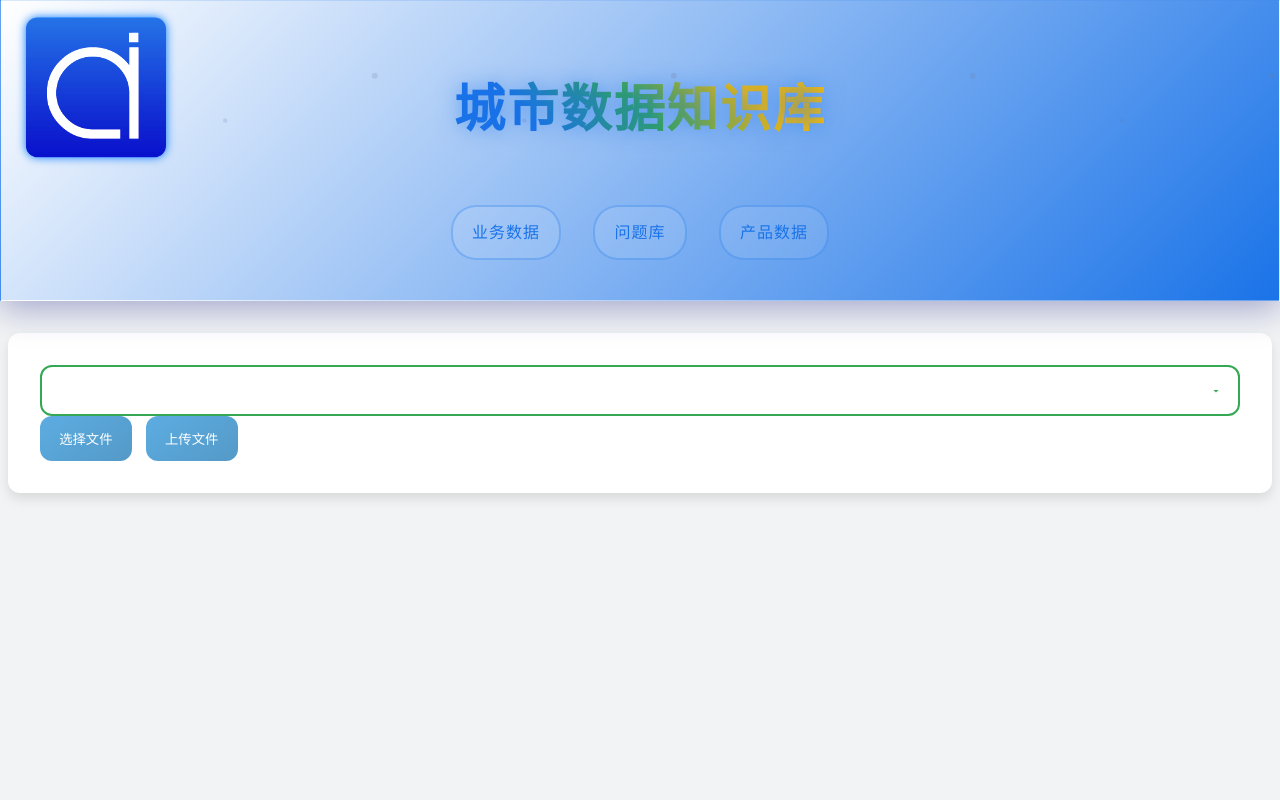
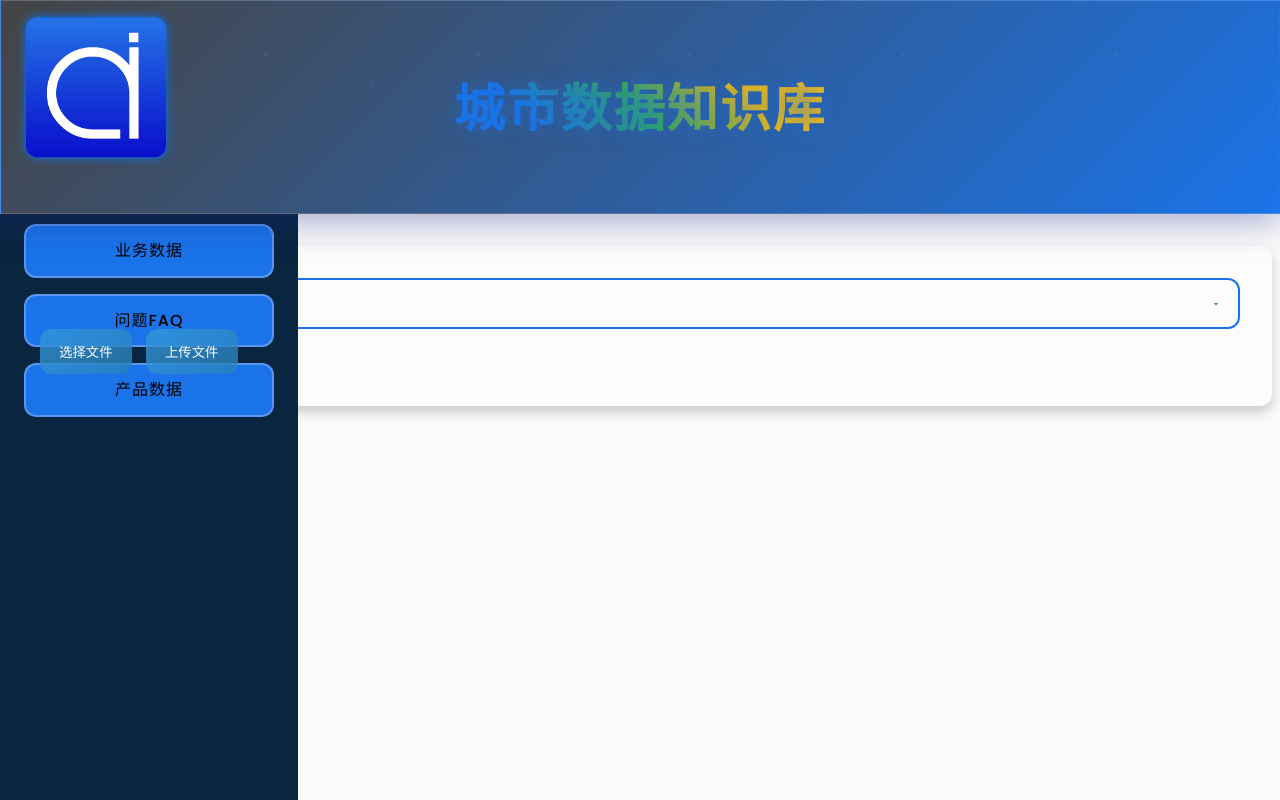
Before and after one commit to zhiqie/Knowledge-Base, a plain HTML site: page index.html in a window 1280 px wide. Drawn offline with Linux system fonts and the light colour scheme; no server answers.

Commit message:
修改整体样式，修改动态文件地址

```diff
--- a/style.css
+++ b/css_1/style.css
@@ -1,23 +1,53 @@
 /* 全局变量 */
 :root {
-  --primary-color: #1a73e8;
-  --secondary-color: #34a853;
-  --accent-color: #fbbc05;
-  --text-color: #000000; /* 修改主题字颜色为黑色 */
-  --bg-color: #f1f3f4;
+  --primary-color: #0A2540; /* 深天蓝色 */
+  --secondary-color: #1A73E8; /* 亮天蓝 */
+  --accent-color: #34A853; /* 绿色 */
+  --text-color: #000000; /* 亮灰 */
+  --bg-color: #fafafa; /* 深蓝灰背景 */
   --border-radius: 12px;
   --box-shadow: 0 4px 20px rgba(0,0,0,0.1);
-  --gradient-pos: 25% 50%;
-  --header-bg: linear-gradient(135deg, #ffffff, #1a73e8);
+  --header-bg: linear-gradient(135deg, #464444, #1A73E8);
   --nav-bg: rgba(255, 255, 255, 0.1);
   --nav-hover-bg: rgba(255, 255, 255, 0.2);
-  --nav-hover-shadow: 0 8px 20px rgba(0,0,0,0.2);
-  --btn-bg: linear-gradient(145deg, rgba(255, 255, 255, 0.8) 0%, rgba(26, 115, 232, 0.8) 100%);
+  --btn-bg: linear-gradient(145deg, rgba(26, 115, 232, 0.8) 0%, rgba(52, 152, 219, 0.8) 100%);
   --btn-hover-bg: #2980b9;
-  --card-bg: #ffffff;
-  --card-shadow: 0 6px 12px rgba(0, 0, 0, 0.1);
-  --card-hover-shadow: 0 12px 24px rgba(0, 0, 0, 0.2);
+  --card-bg: #fcfcfc;
+  --card-shadow: 0 6px 12px rgba(14, 14, 14, 0.2);
 }
+
+/* 左侧导航栏 */
+.sidebar {
+  width: 250px;
+  background: var(--primary-color);
+  padding: 1.5rem;
+  color: var(--text-color);
+  min-height: 100vh;
+  position: fixed;
+  top: 160px;
+  left: 0;
+  display: flex;
+  flex-direction: column;
+}
+.sidebar nav {
+  margin-top: 1.5rem;
+}
+.sidebar nav a {
+  display: block;
+  margin: 1rem 0;
+  padding: 0.75rem;
+  border-radius: var(--border-radius);
+  text-decoration: none;
+  color: var(--light-color);
+  background: var(--secondary-color);
+  text-align: center;
+  transition: background var(--transition), transform var(--transition);
+}
+.sidebar nav a:hover {
+  background: var(--accent-color);
+  transform: scale(1.05);
+}
+
 
 /* 基础样式 */
 body {
@@ -94,10 +124,10 @@ nav a {
   font-weight: 500;
   letter-spacing: 1px;
   padding: 1rem 2rem;
-  border: 2px solid rgba(26, 115, 232, 0.3);
+  border: 2px solid rgba(232, 236, 241, 0.3);
   border-radius: 25px;
   background: var(--nav-bg);
-  color: #202124;
+  color: #f8f9fc;
   transition: all 0.4s cubic-bezier(0.68, -0.55, 0.265, 1.55);
   text-decoration: none;
   position: relative;
@@ -344,7 +374,7 @@ nav li {
 }
 
 nav a {
-  color: #1a73e8;
+  color: #ffffff;
   padding: 0.8rem 1.2rem;
   border-radius: 25px;
   background: var(--nav-bg);
--- a/index.html
+++ b/index.html
@@ -4,10 +4,25 @@
   <meta charset="UTF-8">
   <meta name="viewport" content="width=device-width, initial-scale=1.0">
   <title>城市数据知识库</title>
-  <link rel="stylesheet" href="style.css">
+  <link rel="stylesheet" href="/css_1/style.css">
   <link href="https://fonts.googleapis.com/css2?family=Orbitron:wght@400;700&family=Poppins:wght@300;500;700&display=swap" rel="stylesheet">
 </head>
 <body>
+  <div class="page-container">
+    <aside class="sidebar">
+      <!-- <div class="breadcrumb">
+        <a href="业务逻辑库.html">业务逻辑库</a>
+        <a href="常用问题库.html">常用问题库</a>
+        <a href="产品逻辑库.html">产品逻辑库</a>
+      </div> -->
+      <nav>
+        <!-- 其他导航链接，如可放置搜索、最新消息等 -->
+        <a href="Business_Logic.html">业务数据</a>
+        <a href="Common_question_bank.html">问题FAQ</a>
+        <a href="Product_Data.html">产品数据</a>
+      </nav>
+    </aside>
+    <main class="main-content">
       <header>
         <div class="logo-container">
           <img src="./images/全力科技LOGO-图形.png" alt="知识库Logo" class="logo">
@@ -15,12 +30,12 @@
         <!-- <img src="./images/全力科技LOGO-图形+蓝色中文.png" alt="知识库Logo" class="logo" style="position: absolute; top: 0; left: 0;"> -->
         <h1>城市数据知识库</h1>
         <nav>
-      <ul>
+          <!-- <ul>
             <li><a href="业务逻辑库.html">业务数据</a></li>
             <li><a href="常用问题库.html">问题库</a></li>
             <li><a href="产品逻辑库.html">产品数据</a></li>
           </ul>
-    </nav>
+        </nav> -->
       </header>
 
       <main class="management-panel">
@@ -114,5 +129,8 @@
         }
       </script>
       <script src="app.js"></script>
+    </main>
+  </div>
+
 </body>
 </html>
```
Also changed, not shown: Business_Logic.html (renamed from 业务逻辑库.html, +3 -3 lines), Business_Logic_city.html (renamed from 业务逻辑库城市.html, +2 -2 lines), Common_question_bank.html (renamed from 常用问题库.html, +2 -2 lines), Product_Data.html (renamed from 产品逻辑库.html, +5 -5 lines), 1 other file. Lines whose indentation alone changed are shown as unchanged.
